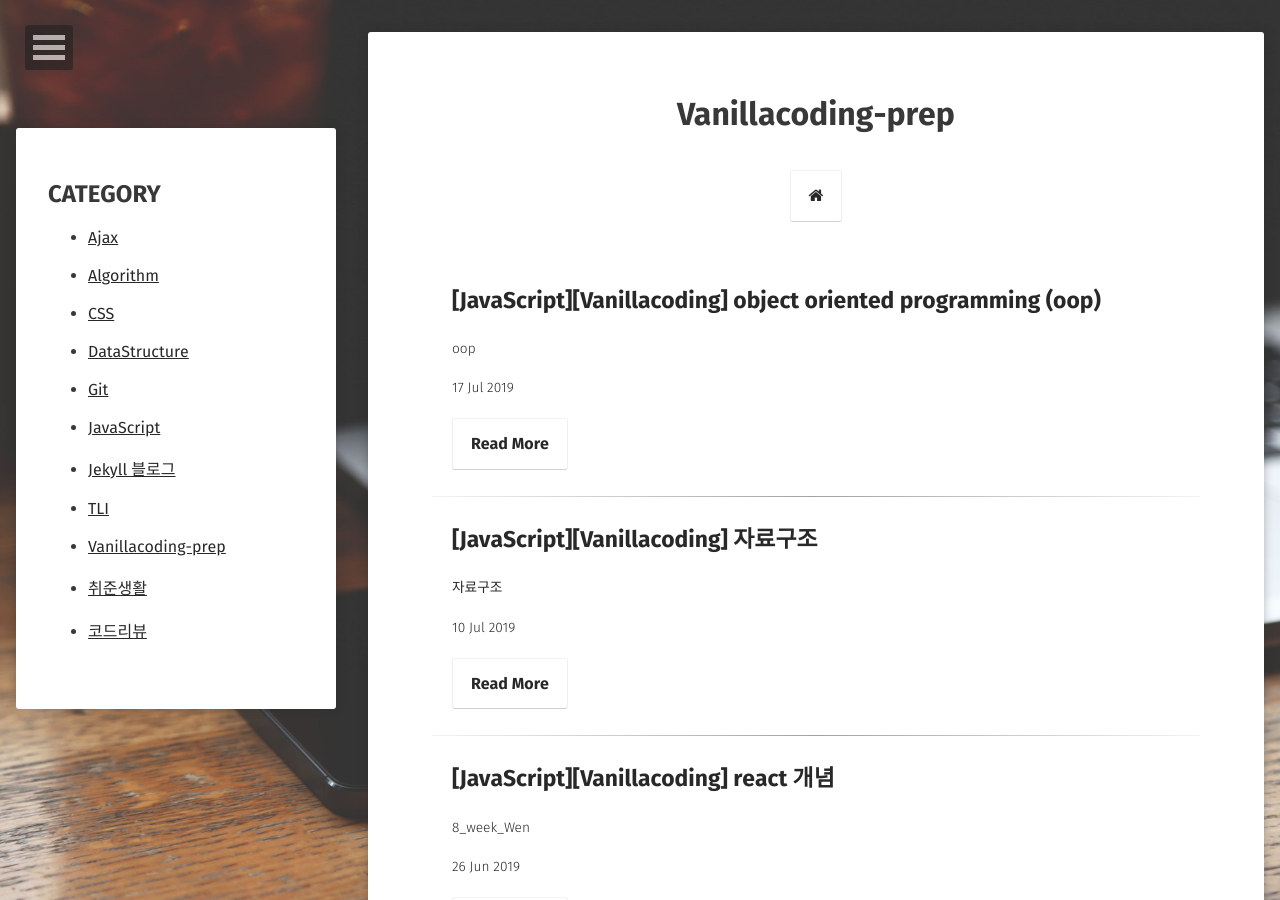
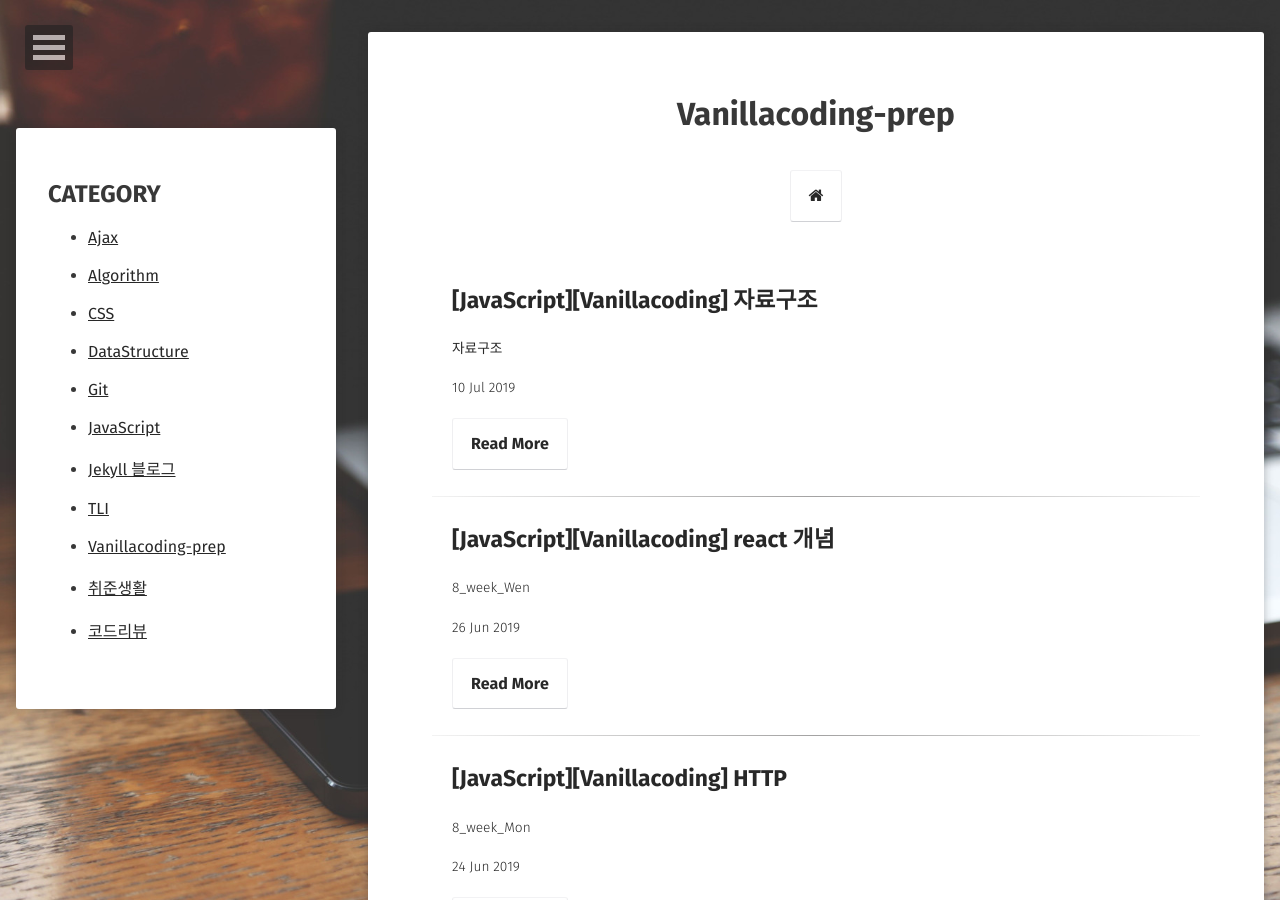
Before and after one commit to Kyounghwan01/lala, a Jekyll site: the page built from categories/Vanillacoding-prep.md, in a window 1280 px wide and 900 px high. Built offline with Jekyll 4.4.1, drawn with Linux system fonts in a browser that asks for light colours; some web fonts are replaced; comment, search, counter and statistics services are not loaded.

Commit message:
Update 2019-07-17-oop.md

```diff
--- a/_posts/Vanillacoding/2019-07-17-oop.md
+++ b/_posts/Vanillacoding/2019-07-17-oop.md
@@ -6,7 +6,7 @@
 tag:
 - JavaScript
 - Vanillacoding
-category: [Vanillacoding-prep]
+category: [JavaScript]
 feature: https://kyounghwan01.github.io/lala/assets/img/title/bj_title.jpg
 comments: false
 
```
